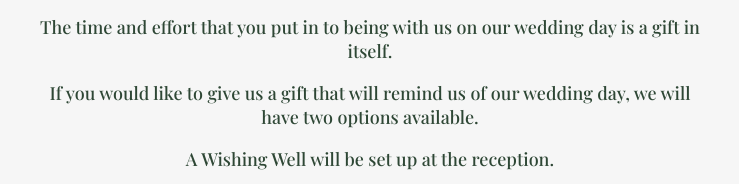
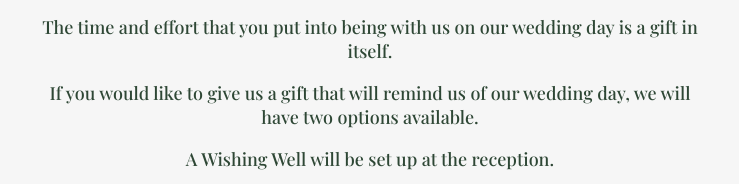
Before and after one commit to IsaacArnold/wedding-website, a Gatsby site: page /gifting in a window 1280 px wide. Shown: the part 423-607 px from the top of the page, 270-1009 px from the left. Built offline with nearby package versions, Linux system fonts and the light colour scheme; Gatsby itself is replaced by a stand-in of ours; a web font is replaced by a local one.

Commit message:
Updating typos

```diff
--- a/src/pages/gifting.js
+++ b/src/pages/gifting.js
@@ -63,8 +63,8 @@ const Gifting = () => {
           </div>
           <div className="body">
             <p>
-              The time and effort that you put in to being with us on our
-              wedding day is a gift in itself.
+              The time and effort that you put into being with us on our wedding
+              day is a gift in itself.
             </p>
             <p>
               If you would like to give us a gift that will remind us of our
```
